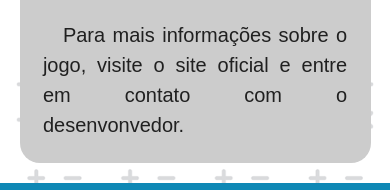
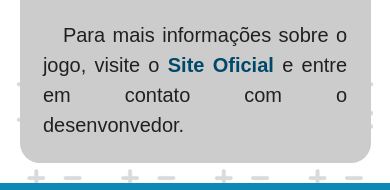
Before and after one commit to DvoraGames/The-Power-Of-Math, a plain HTML site: page pages/imprensa.html in a window 390 px wide. Shown: the part 2055-2245 px from the top of the page. Drawn offline with nearby package versions, Linux system fonts and the light colour scheme.

Commit message:
add link into press release

```diff
--- a/css/styles.css
+++ b/css/styles.css
@@ -387,6 +387,12 @@ body {
 
     .press-text p::first-letter {
         margin-left: 20px;
+    }
+
+    .link-site {
+        font-size: 1.5rem;
+        font-weight: 600;
+        color: #004869;
     }
 
     /*=====  End of PRESS RELEASE  ======*/
@@ -889,6 +895,10 @@ body {
             line-height: 25 + px;
         }
 
+        .link-site {
+            font-size: 1.25rem;
+        }
+
         /*=====  End of PRESS RELEASE  ======*/
 
     /*=====  End of PRESS REALEASE PAGE  ======*/
--- a/pages/imprensa.html
+++ b/pages/imprensa.html
@@ -56,7 +56,7 @@
                 <p>The Power of Math é um jogo educativo e divertido que ensina matemática, através de uma história envolvente e batalhas de turno com problemas matemáticos. O jogo é destinado a crianças e adultos que querem aprender ou melhorar os conceitos básicos da matemática, como adição, subtração, multiplicação e divisão. O jogo também estimula o raciocínio lógico, a criatividade e a resolução de problemas.</p><br>
                 <P>O jogo será lançado ainda este ano para PC e Android, com artes coloridas e animadas e uma trilha sonora incrivel. O jogo contará com cinco capítulos cada um com cinco fases, cada um dos quatro primeiros capitulos correspondendo a uma operação matemática e o ultimo misturando todas as operações. Em cada capítulo, o jogador aprenderá uma nova operação matematica e terá que ajudar Leonard a enfrentar inimigos e coletar itens que o ajudarão em sua missão.</P><br>
                 <P>The Power of Math é um jogo em desenvolvimento por apenas um desenvolvedor independente, que tem como objetivo criar jogos educativos e divertidos para o público infanto-juvenil. O jogo ainda contará com uma futura atualização com um modo personalizado, onde professores poderão formular suas proprias questões.</P><br>
-                <P>Para mais informações sobre o jogo, visite o site oficial e entre em contato com o desenvonvedor.</P>
+                <P>Para mais informações sobre o jogo, visite o <a class="link-site" href="https://dvoranoob.github.io/">Site Oficial</a>  e entre em contato com o desenvonvedor.</P>
             </div>
         </div>
     </section>
```
